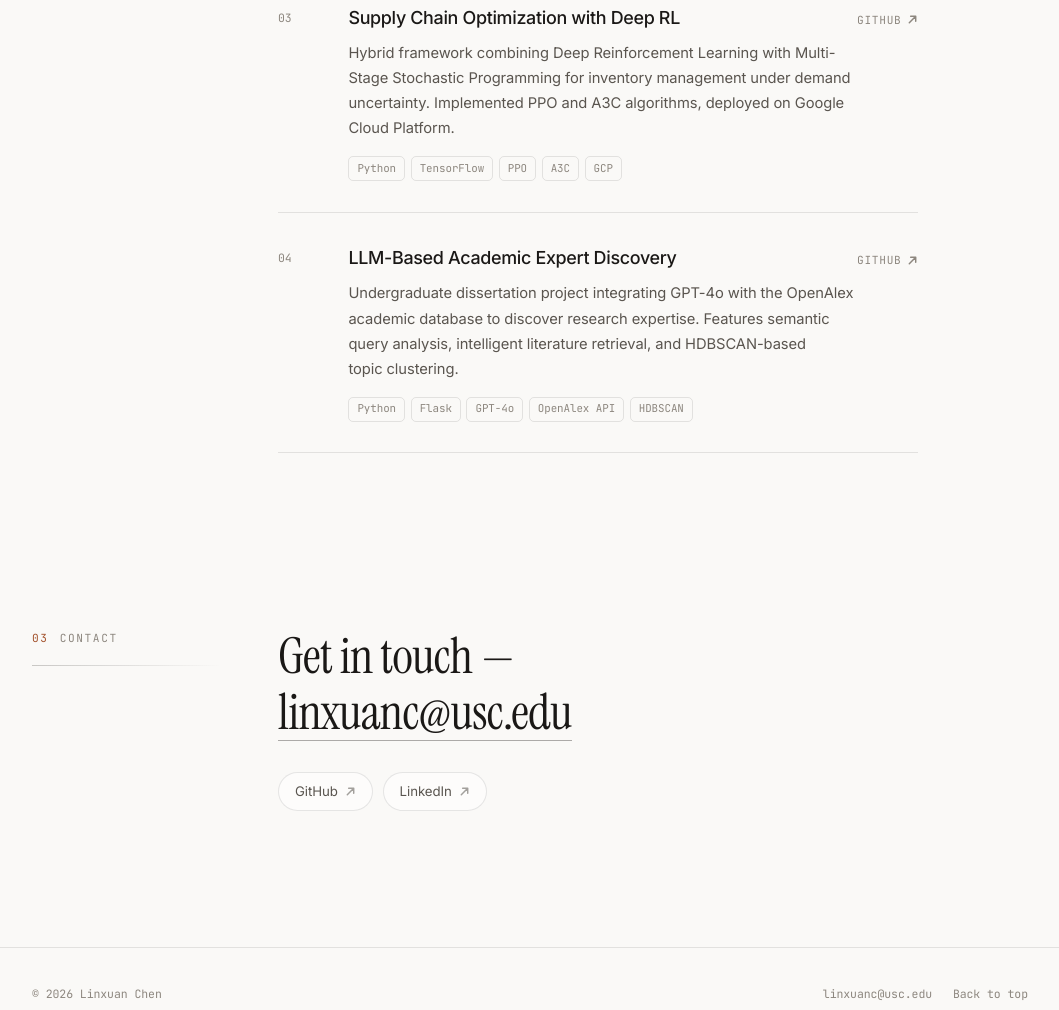
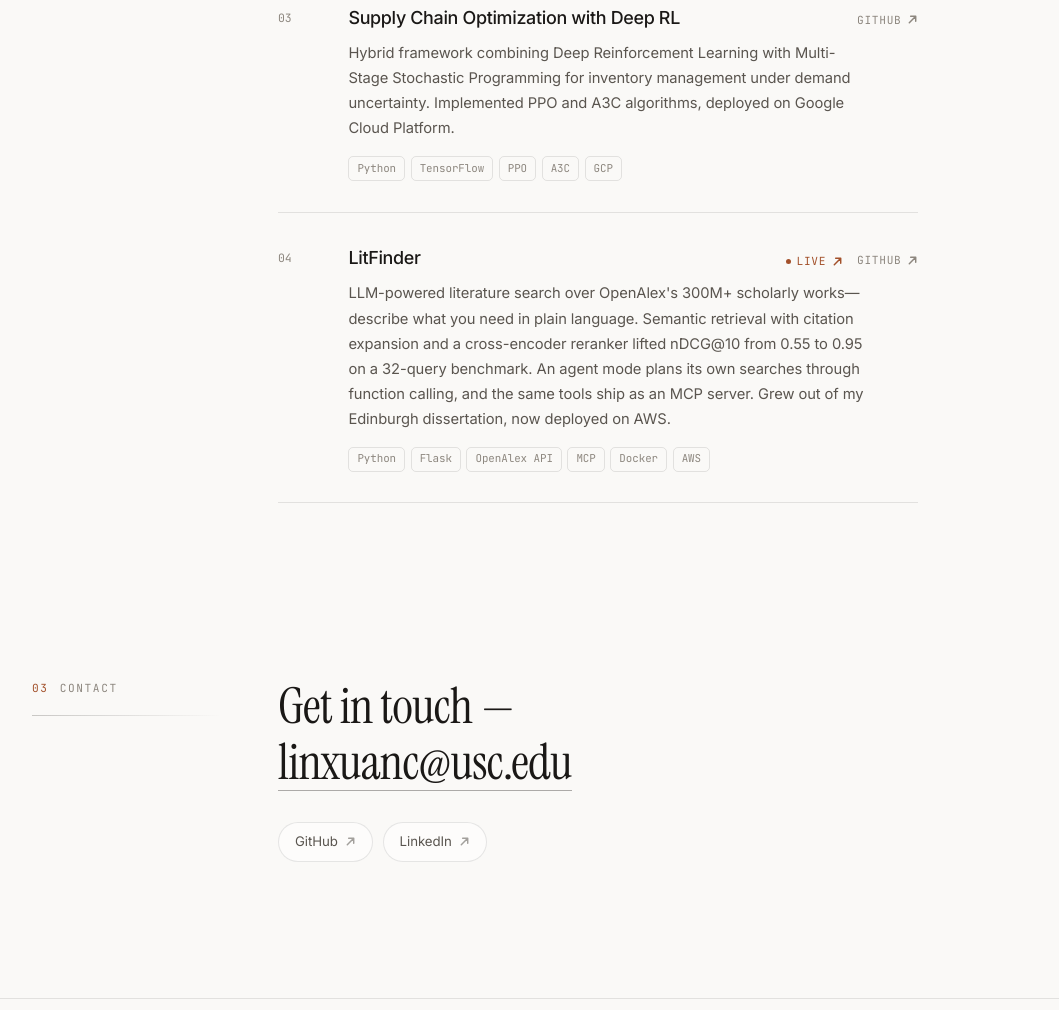
Before and after one commit to LynnUoE/My-portfolio, a plain HTML site: page index.html in a window 1280 px wide. Shown: the part 2163-3173 px from the top of the page, without its empty margins (110-1169 px from the left). Drawn offline with Linux system fonts and the light colour scheme.

Commit message:
Update LitFinder project card with live link
The dissertation project outgrew its card: the repo was renamed
om-dissertation-implementation -> LitFinder and the app is now
deployed publicly.

- Retitle the card to LitFinder and point GitHub at the new repo name
- Add a Live link to the running deployment, marked with an accent dot
  so it reads as the only clickable demo on the page
- Rewrite the description around what the project does now: semantic
  retrieval with citation expansion and cross-encoder reranking
  (nDCG@10 0.55 -> 0.95 on a 32-query benchmark), agent search via
  function calling, and an MCP server over the same tools
- Retag: Python, Flask, OpenAlex API, MCP, Docker, AWS
- Carry two links on one card by turning it into a div and stretching
  the primary link across it, so the whole row stays clickable while
  the GitHub link keeps its own hit area

Co-Authored-By: Claude Opus 5 <noreply@anthropic.com>

```diff
--- a/index.html
+++ b/index.html
@@ -558,6 +558,28 @@
   .project:hover .p-cta { color: var(--accent); }
   .project:hover .p-cta svg { transform: translate(3px, -3px); }
 
+  /* Two links on one card. The card is a <div>; the primary link stretches
+     across it to keep the whole row clickable, the secondary sits on top. */
+  .p-ctas { display: inline-flex; align-items: baseline; gap: 0.9rem; flex: none; }
+  .p-ctas .p-cta { text-decoration: none; }
+  .p-cta-primary::after {
+    content: '';
+    position: absolute;
+    inset: 0.5rem -1.25rem;
+    border-radius: 12px;
+  }
+  .p-ctas .p-cta-secondary { position: relative; z-index: 1; }
+  .p-ctas .p-cta:hover { color: var(--accent); }
+
+  .p-cta-live { color: var(--accent); }
+  .p-cta-live::before {
+    content: '';
+    width: 5px; height: 5px;
+    flex: none;
+    border-radius: 50%;
+    background: currentColor;
+  }
+
   .p-desc {
     color: var(--text-2);
     font-size: 0.92rem;
@@ -882,25 +904,32 @@
             </div>
           </a>
 
-          <a class="project reveal" style="--d:.18s" href="https://github.com/LynnUoE/om-dissertation-implementation" target="_blank" rel="noopener noreferrer">
+          <div class="project reveal" style="--d:.18s">
             <div class="p-num">04</div>
             <div>
               <div class="p-head">
-                <h3 class="p-title">LLM-Based Academic Expert Discovery</h3>
-                <span class="p-cta">GitHub
-                  <svg viewBox="0 0 12 12" fill="none" stroke="currentColor" stroke-width="1.6" stroke-linecap="round" stroke-linejoin="round" aria-hidden="true"><path d="M2.5 9.5 9.5 2.5M4 2.5h5.5V8"/></svg>
+                <h3 class="p-title">LitFinder</h3>
+                <span class="p-ctas">
+                  <a class="p-cta p-cta-primary p-cta-live" href="https://3-13-52-122.sslip.io" target="_blank" rel="noopener noreferrer">Live
+                    <svg viewBox="0 0 12 12" fill="none" stroke="currentColor" stroke-width="1.6" stroke-linecap="round" stroke-linejoin="round" aria-hidden="true"><path d="M2.5 9.5 9.5 2.5M4 2.5h5.5V8"/></svg>
+                  </a>
+                  <a class="p-cta p-cta-secondary" href="https://github.com/LynnUoE/LitFinder" target="_blank" rel="noopener noreferrer">GitHub
+                    <svg viewBox="0 0 12 12" fill="none" stroke="currentColor" stroke-width="1.6" stroke-linecap="round" stroke-linejoin="round" aria-hidden="true"><path d="M2.5 9.5 9.5 2.5M4 2.5h5.5V8"/></svg>
+                  </a>
                 </span>
               </div>
               <p class="p-desc">
-                Undergraduate dissertation project integrating GPT-4o with the OpenAlex
-                academic database to discover research expertise. Features semantic query
-                analysis, intelligent literature retrieval, and HDBSCAN-based topic clustering.
+                LLM-powered literature search over OpenAlex's 300M+ scholarly works&mdash;describe
+                what you need in plain language. Semantic retrieval with citation expansion and a
+                cross-encoder reranker lifted nDCG@10 from 0.55 to 0.95 on a 32-query benchmark.
+                An agent mode plans its own searches through function calling, and the same tools
+                ship as an MCP server. Grew out of my Edinburgh dissertation, now deployed on AWS.
               </p>
               <ul class="p-tags">
-                <li>Python</li><li>Flask</li><li>GPT-4o</li><li>OpenAlex API</li><li>HDBSCAN</li>
+                <li>Python</li><li>Flask</li><li>OpenAlex API</li><li>MCP</li><li>Docker</li><li>AWS</li>
               </ul>
             </div>
-          </a>
+          </div>
 
         </div>
       </div>
```
